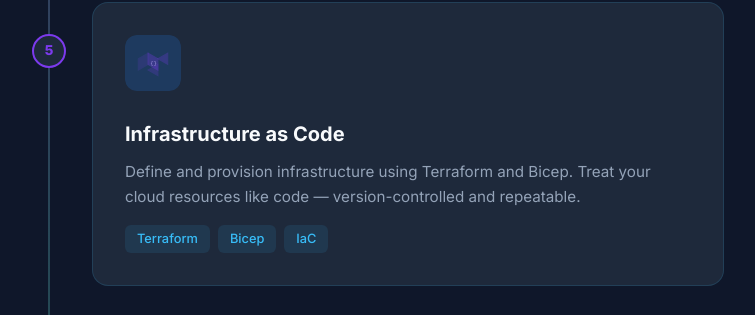
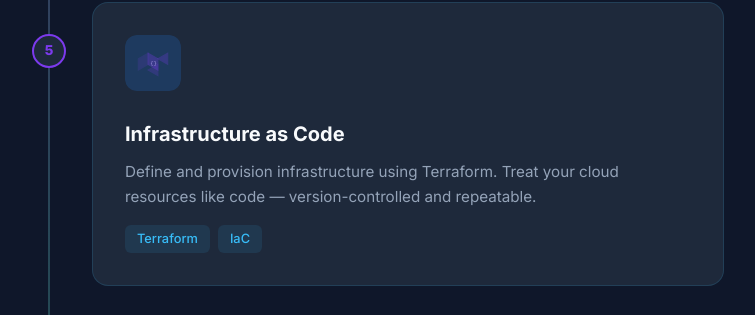
Before and after one commit to hgure/techcademy, a plain HTML site: page index.html in a window 1280 px wide. Shown: the part 2840-3155 px from the top of the page, without its empty margins (266-1021 px from the left). Drawn offline with Linux system fonts and the light colour scheme.

Commit message:
Remove Bicep from IaC course
Co-Authored-By: Oz <oz-agent@warp.dev>

```diff
--- a/index.html
+++ b/index.html
@@ -142,10 +142,9 @@
           <div class="course-card card-violet">
             <img src="images/icon-terraform.svg" alt="Terraform" class="card-icon">
             <h3>Infrastructure as Code</h3>
-            <p>Define and provision infrastructure using Terraform and Bicep. Treat your cloud resources like code — version-controlled and repeatable.</p>
+            <p>Define and provision infrastructure using Terraform. Treat your cloud resources like code — version-controlled and repeatable.</p>
             <div class="card-tags">
               <span class="tag">Terraform</span>
-              <span class="tag">Bicep</span>
               <span class="tag">IaC</span>
             </div>
           </div>
```
